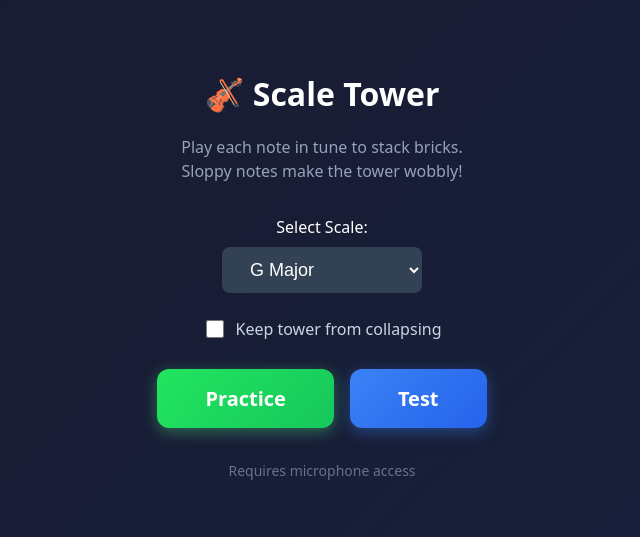
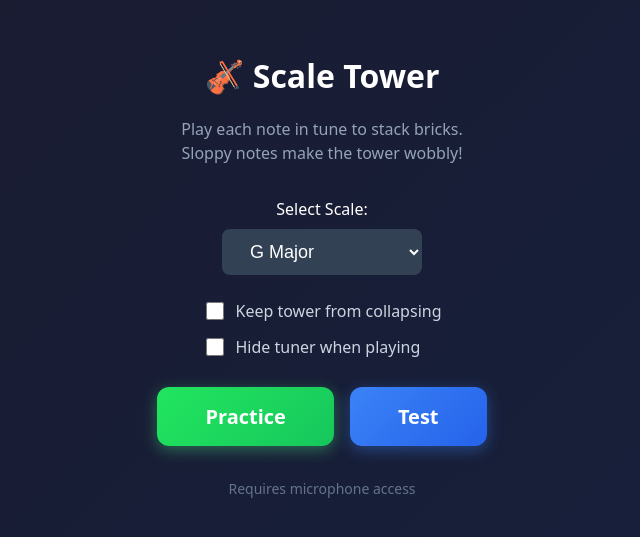
Before and after one commit to rwest/scales-tuner, a React (Vite) app: page / in a window 1280 px wide. Shown: the part 145-682 px from the top of the page, without its empty margins (318-958 px from the left). Built offline with nearby package versions, Linux system fonts and the light colour scheme.

Commit message:
feat: Add option to hide tuner during gameplay for improved focus
force the player to listen more instead of watching

```diff
--- a/src/scales-tuner.tsx
+++ b/src/scales-tuner.tsx
@@ -532,6 +532,7 @@ export default function ViolinTunerGame(): ReactNode {
   const [noteScores, setNoteScores] = useState<number[]>([]);
   const [isPausedBetweenNotes, setIsPausedBetweenNotes] = useState<boolean>(false);
   const [pauseAverageCents, setPauseAverageCents] = useState<number>(0);
+  const [hideTunerWhenPlaying, setHideTunerWhenPlaying] = useState<boolean>(false);
 
   const audioContextRef = useRef<AudioContext | null>(null);
   const analyserRef = useRef<AnalyserNode | null>(null);
@@ -821,7 +822,8 @@ export default function ViolinTunerGame(): ReactNode {
           </select>
         </div>
 
-        <label style={{ color: '#cbd5e1', display: 'flex', alignItems: 'center', gap: 8, marginBottom: 28 }}>
+        <div style={{ display: 'flex', flexDirection: 'column', gap: 12, marginBottom: 28 }}>
+          <label style={{ color: '#cbd5e1', display: 'flex', alignItems: 'center', gap: 8 }}>
             <input
               type="checkbox"
               checked={noCollapse}
@@ -830,6 +832,16 @@ export default function ViolinTunerGame(): ReactNode {
             />
             Keep tower from collapsing
           </label>
+          <label style={{ color: '#cbd5e1', display: 'flex', alignItems: 'center', gap: 8 }}>
+            <input
+              type="checkbox"
+              checked={hideTunerWhenPlaying}
+              onChange={(e) => setHideTunerWhenPlaying(e.target.checked)}
+              style={{ width: 18, height: 18 }}
+            />
+            Hide tuner when playing
+          </label>
+        </div>
 
         <div style={{ display: 'flex', gap: 16 }}>
           <button
@@ -948,8 +960,8 @@ export default function ViolinTunerGame(): ReactNode {
 
           {/* Bottom row: Tuning feedback and progress */}
           <div style={{ textAlign: 'center', marginTop: '-32px' }}>
-            <div style={{ color: tuning.color, fontSize: 18, fontWeight: 'bold' }}>
-              {tuning.text}
+            <div style={{ color: hideTunerWhenPlaying && !isPausedBetweenNotes ? '#888' : tuning.color, fontSize: 18, fontWeight: 'bold' }}>
+              {hideTunerWhenPlaying && !isPausedBetweenNotes ? 'Play the note...' : tuning.text}
             </div>
 
             {/* Hold progress bar */}
@@ -964,7 +976,7 @@ export default function ViolinTunerGame(): ReactNode {
               <div style={{
                 width: `${holdProgress * 100}%`,
                 height: '100%',
-                background: gameMode === 'test' ? '#ffffff' : '#22e55f',
+                background: (hideTunerWhenPlaying && !isPausedBetweenNotes) ? '#ffffff' : (gameMode === 'test' ? '#ffffff' : '#22e55f'),
                 transition: 'width 0.05s linear',
               }} />
             </div>
@@ -1009,8 +1021,8 @@ export default function ViolinTunerGame(): ReactNode {
       }}>
         {/* Pitch indicator - always visible during gameplay */}
         {gameState === 'playing' && (
-          <div style={{ opacity: isPausedBetweenNotes || currentPitch ? 1 : 0.3 }}>
-            <PitchIndicator cents={isPausedBetweenNotes ? pauseAverageCents : (currentPitch ? currentCents : 0)} />
+          <div style={{ opacity: (hideTunerWhenPlaying && !isPausedBetweenNotes) ? 0.3 : (isPausedBetweenNotes || currentPitch ? 1 : 0.3) }}>
+            <PitchIndicator cents={(hideTunerWhenPlaying && !isPausedBetweenNotes) ? 0 : (isPausedBetweenNotes ? pauseAverageCents : (currentPitch ? currentCents : 0))} />
           </div>
         )}
 
```
Lines whose indentation alone changed are shown as unchanged.
